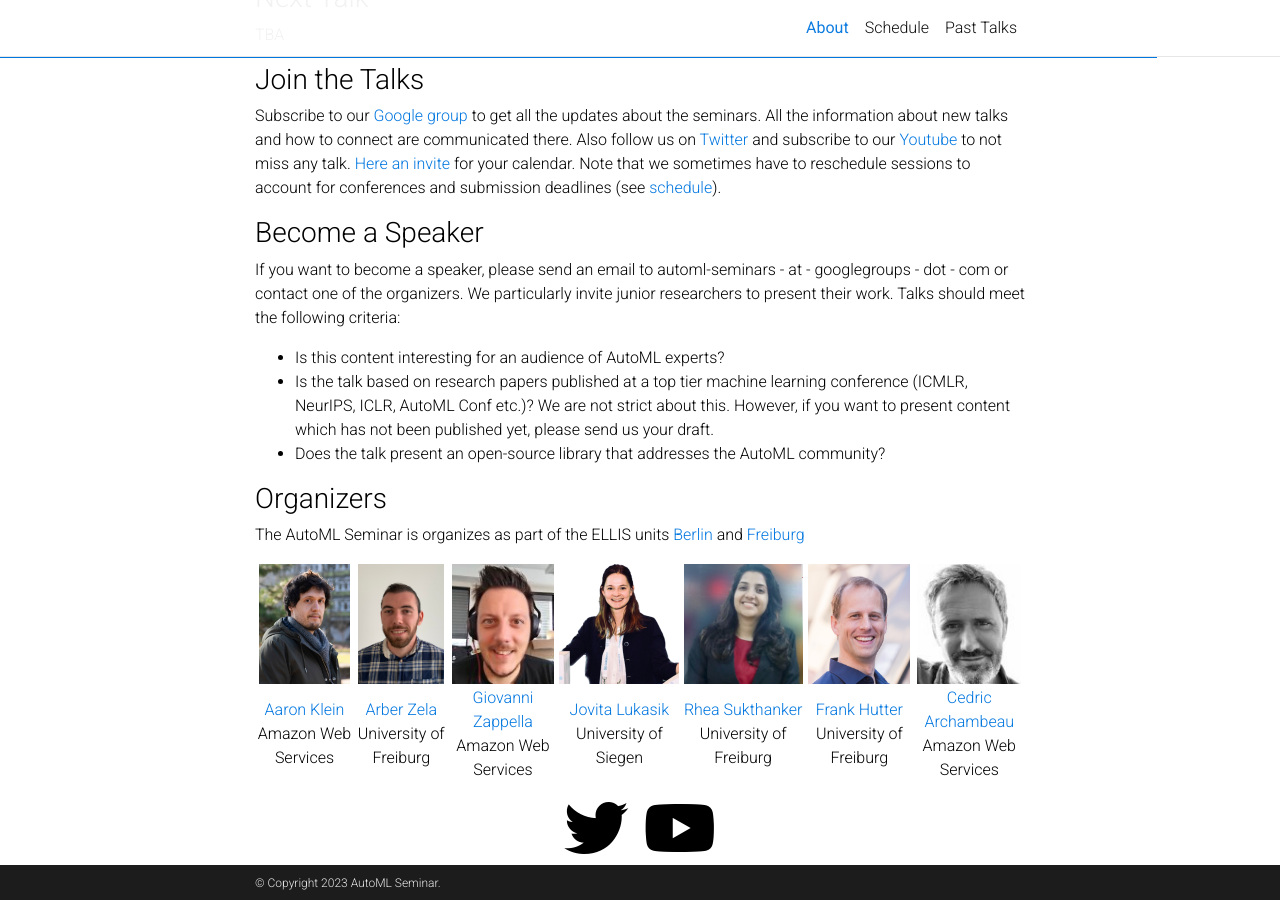
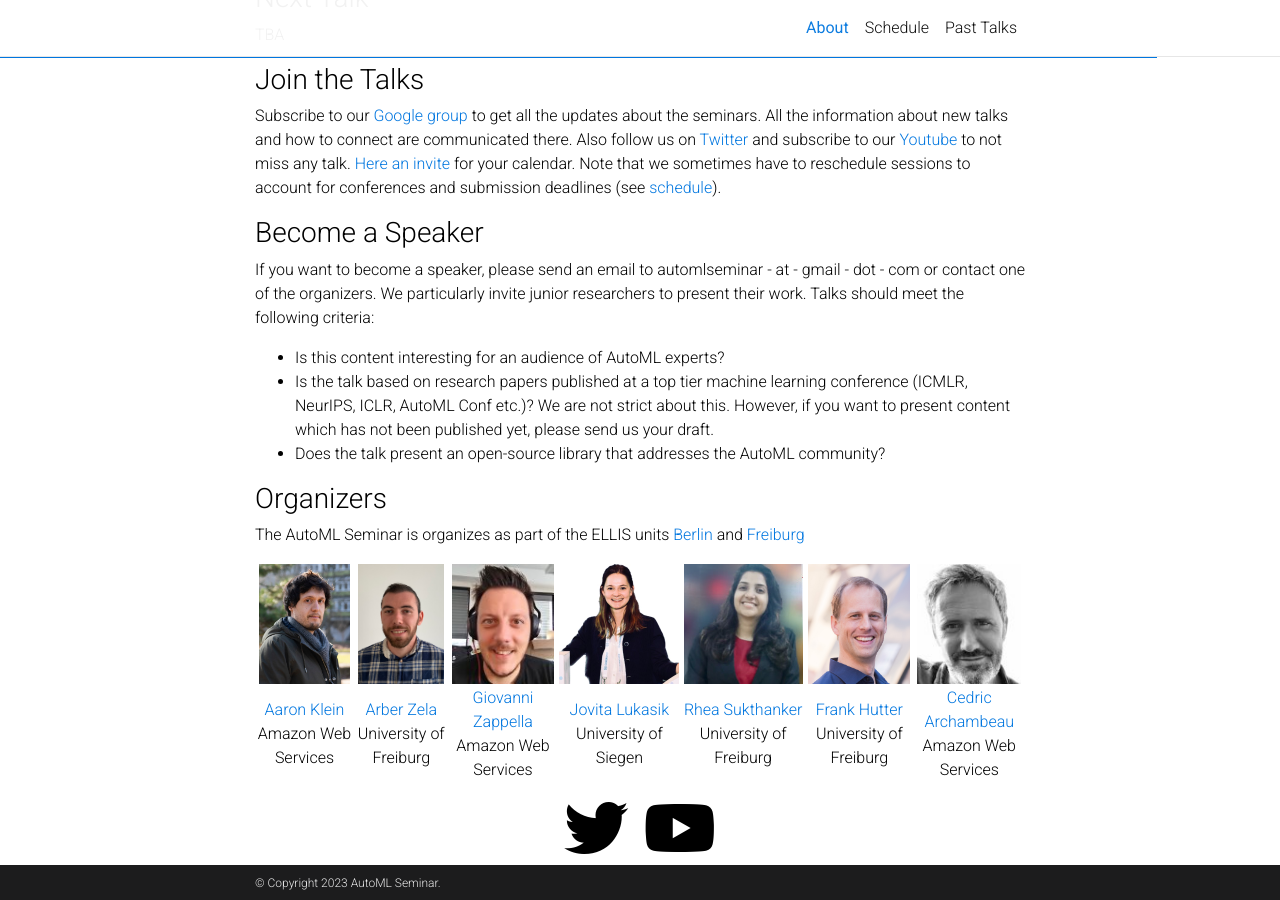
Before and after one commit to AutoML-Seminars/AutoML-Seminars.github.io, a Jekyll site: the page built from _pages/about.md, in a window 1280 px wide and 900 px high, scrolled down 460 px. Built offline with Jekyll 4.4.1, drawn with Linux system fonts in a browser that asks for light colours; comment, search, counter and statistics services are not loaded; a style sheet for code colours, icons or effects is not loaded.

Commit message:
update email

```diff
--- a/_pages/about.md
+++ b/_pages/about.md
@@ -30,7 +30,7 @@ Also follow us on [Twitter](https://twitter.com/automlseminar) and subscribe to
 
 ### Become a Speaker
 
-If you want to become a speaker, please send an email to automl-seminars - at - googlegroups - dot - com or contact one of the organizers.
+If you want to become a speaker, please send an email to automlseminar - at - gmail - dot - com or contact one of the organizers.
 We particularly invite junior researchers to present their work. Talks should meet the following criteria:
 * Is this content interesting for an audience of AutoML experts?
 * Is the talk based on research papers published at a top tier machine learning conference (ICMLR, NeurIPS, ICLR, AutoML Conf etc.)? We are not strict about this. However, if you want to present content which has not been published yet, please send us your draft.
```
